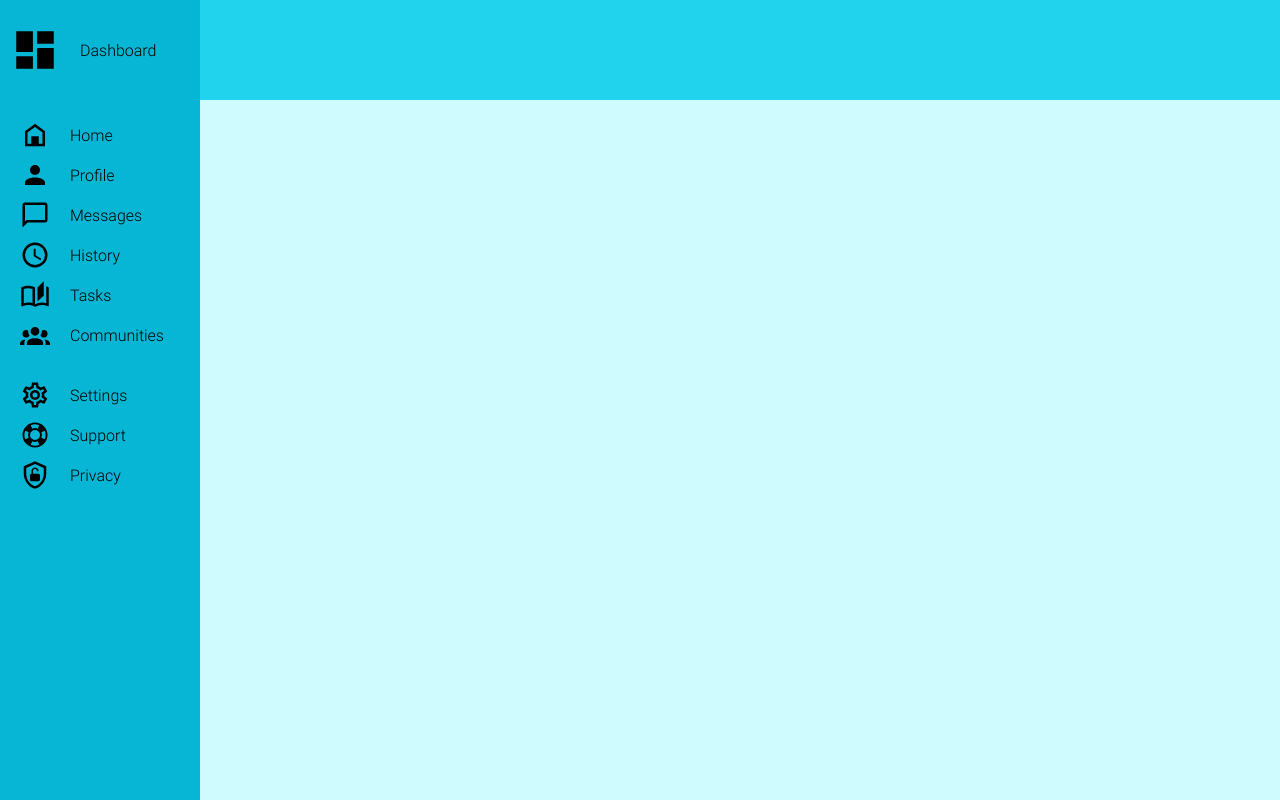
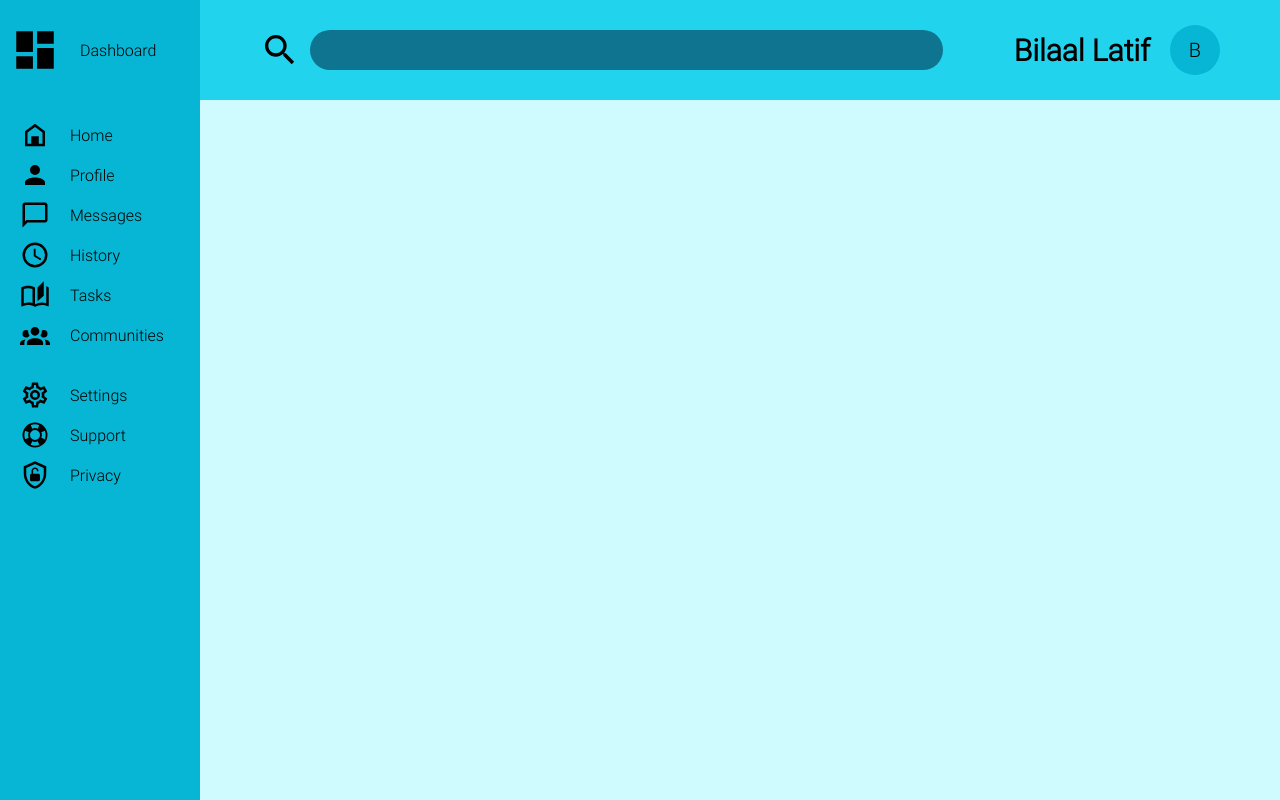
Before and after one commit to bilaallatif/dashboard, a plain HTML site: page index.html in a window 1280 px wide. Drawn offline with Linux system fonts and the light colour scheme.

Commit message:
Added navbar elements

```diff
--- a/index.html
+++ b/index.html
@@ -56,7 +56,16 @@
     </div>
 </div>
 <div class="content">
-    <div class="navbar"></div>
+    <div class="navbar">
+        <div class="searchbar">
+            <img src="assets/search.svg">
+            <div class="bar"></div>
+        </div>
+        <div class="login">
+            <div class="name">Bilaal Latif</div>
+            <div class="icon">B</div>
+        </div>
+    </div>
     <div class="dash"></div>
 </div>
 </body>
--- a/style.css
+++ b/style.css
@@ -74,7 +74,70 @@ body
     grid-template-rows: 100px auto;
 }
 
+/* Navbar */
 .content .navbar
 {
     background-color: #22d3ee;
+
+    display: flex;
+    flex-direction: row;
+    gap: 10px;
+
+    padding: 20px 40px;
 }
+
+.navbar .searchbar
+{
+    flex: 3;
+
+    display: flex;
+    flex-direction: row;
+    align-items: center;
+    gap: 10px;
+
+    padding: 10px 20px;
+}
+
+.searchbar img
+{
+    height: 40px;
+}
+
+.searchbar .bar
+{
+    height: 100%;
+    width: 100%;
+    border-radius: 25px;
+    background-color: #0e7490;
+}
+
+.navbar .login
+{
+    flex: 1;
+
+    display: flex;
+    flex-direction: row;
+    align-items: center;
+    justify-content: flex-end;
+    gap: 20px;
+    padding: 10px 20px;
+}
+
+.login .icon
+{
+    background-color: #06b6d4;
+    height: 50px;
+    width: 50px;
+    font-size: 20px;
+    border-radius: 50%;
+
+    display: flex;
+    justify-content: center;
+    align-items: center;
+}
+
+.login .name
+{
+    font-size: 30px;
+    font-weight: bold;
+}
```
Also changed, not shown: assets/search.svg (added).
